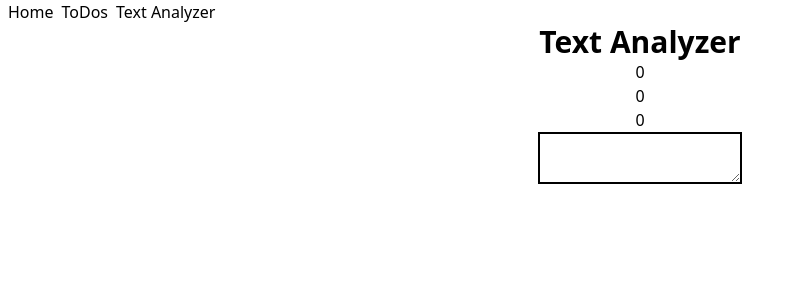
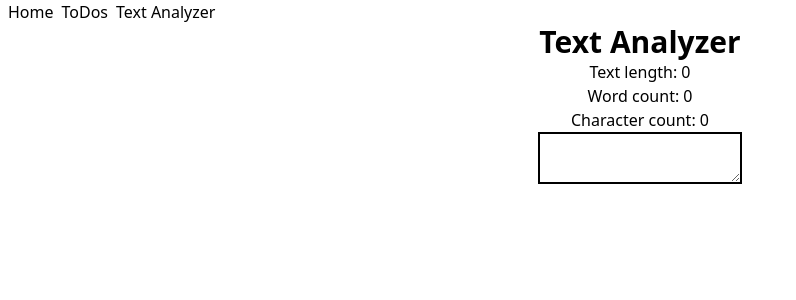
Before and after one commit to ASproson/react-challenges, a React (Create React App) app: page /textanalyzer in a window 1280 px wide. Shown: the top 300 px of the page, without its empty margins (0-796 px from the left). Built offline with nearby package versions, Linux system fonts and the light colour scheme.

Commit message:
Correcting logic, adds comment re clearing text area

```diff
--- a/src/components/textAnalyzer/textAnalyzer.tsx
+++ b/src/components/textAnalyzer/textAnalyzer.tsx
@@ -18,16 +18,16 @@ const TextInput = () => {
 
   const handleTextInput = (e: any) => {
     setTextInput(e.target.value);
-    setTextLength(textInput.length);
+    setTextLength(textInput.length + 1);
     setTextWordsCount(textInput.split(' ').length);
-    setTextCharactersCount(textInput.split('').length);
+    setTextCharactersCount(textInput.split(' ').join('').length + 1);
   };
 
   return (
     <div className="App">
-      <p>{textLength}</p>
-      <p>{textWordsCount}</p>
-      <p>{textCharactersCount}</p>
+      <p>Text length: {textLength}</p>
+      <p>Word count: {textWordsCount}</p>
+      <p>Character count: {textCharactersCount}</p>
 
       <textarea
         onChange={(e) => handleTextInput(e)}
@@ -36,3 +36,5 @@ const TextInput = () => {
     </div>
   );
 };
+
+// Add clear text area button
```
